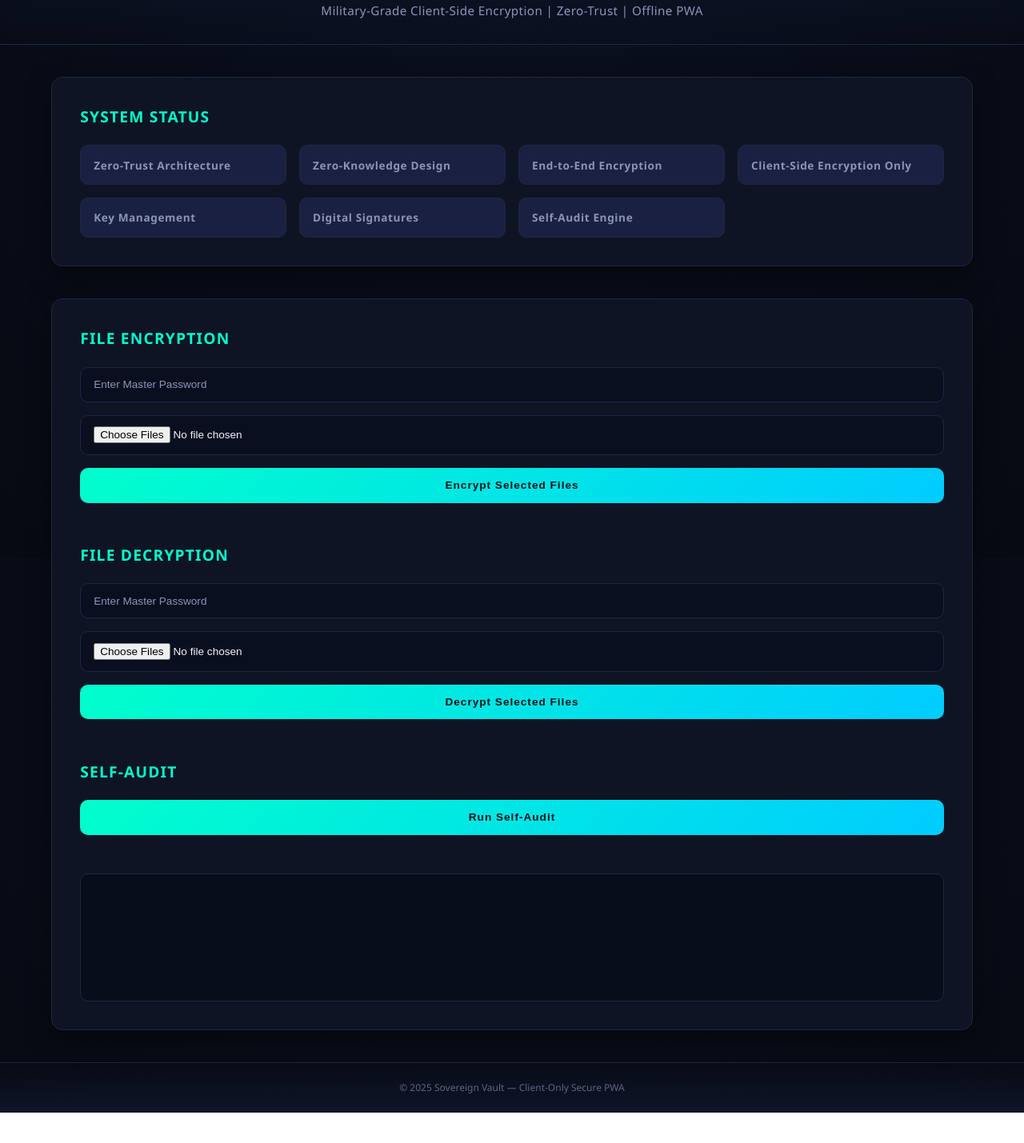
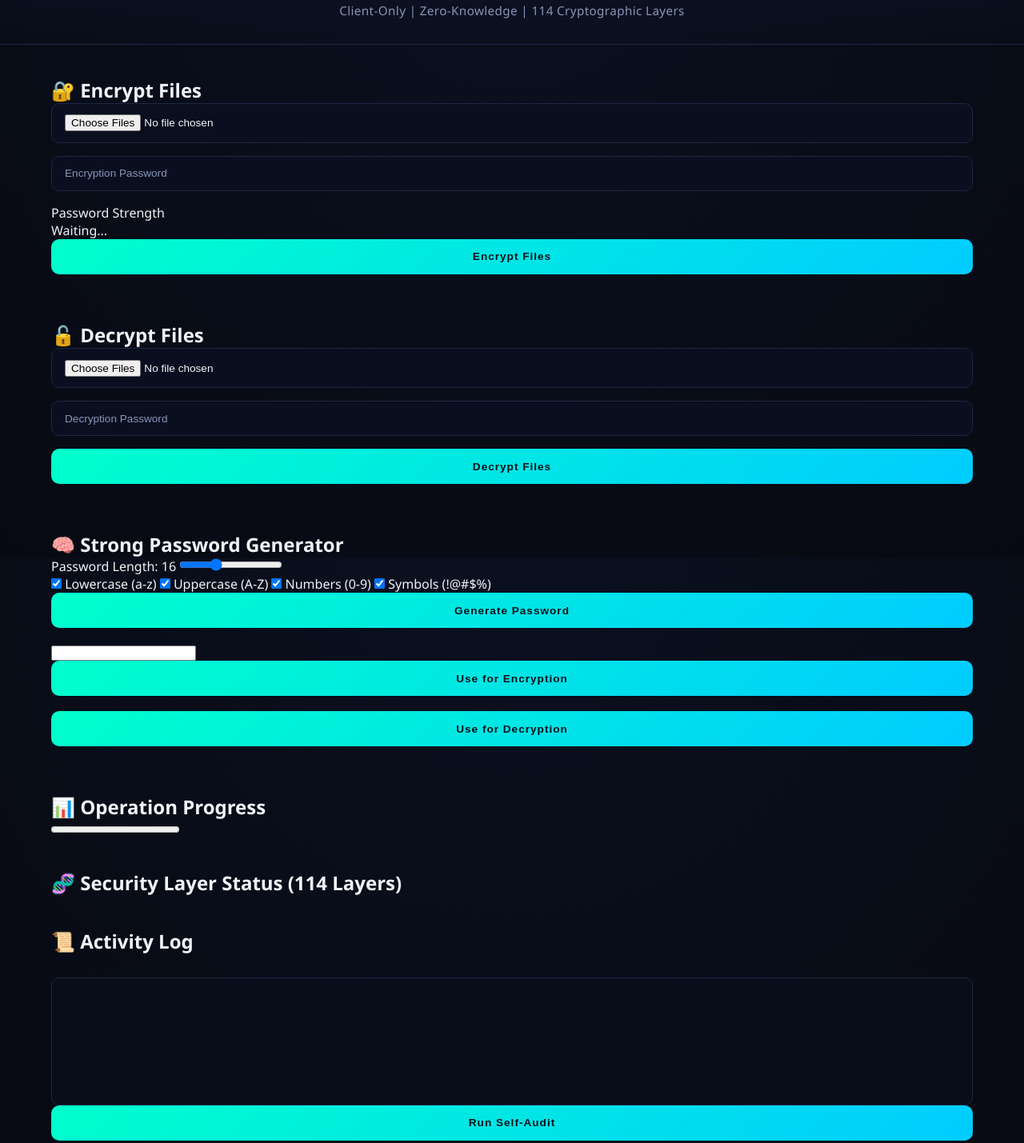
Before and after one commit to muha-001/Sovereign-Vault, a plain HTML site: page index.html in a window 1280 px wide. Shown: the part 103-1532 px from the top of the page at 80% size. Before the commit the page ends 1494 px from the top, so only its background shows below. Drawn offline with Linux system fonts and the light colour scheme; a script that the page names is missing.

Commit message:
Update index.html

```diff
--- a/index.html
+++ b/index.html
@@ -3,54 +3,123 @@
 <head>
 <meta charset="UTF-8">
 <meta name="viewport" content="width=device-width, initial-scale=1.0">
-<title>Sovereign Vault</title>
+
+<title>Sovereign Vault – Military‑Grade Client‑Only Encryption</title>
+
 <link rel="stylesheet" href="style.css">
-<link rel="manifest" href="manifest.json">
+<link rel="manifest" href="./manifest.json">
+
+<script>
+if ('serviceWorker' in navigator) {
+  window.addEventListener('load', () => {
+    navigator.serviceWorker.register('./service-worker.js');
+  });
+}
+</script>
 </head>
+
 <body>
+
 <header>
   <h1>Sovereign Vault</h1>
-    <p>Military-Grade Client-Side Encryption | Zero-Trust | Offline PWA</p>
+  <p>Client‑Only | Zero‑Knowledge | 114 Cryptographic Layers</p>
 </header>
 
 <main>
-    <!-- System Status Panel -->
-    <section class="status-panel">
-      <h2>System Status</h2>
-      <div class="layer-status">
-        <div class="layer">Zero-Trust Architecture</div>
-        <div class="layer">Zero-Knowledge Design</div>
-        <div class="layer">End-to-End Encryption</div>
-        <div class="layer">Client-Side Encryption Only</div>
-        <div class="layer">Key Management</div>
-        <div class="layer">Digital Signatures</div>
-        <div class="layer">Self-Audit Engine</div>
+
+<!-- ===================== -->
+<!-- 🔐 ENCRYPT FILES -->
+<!-- ===================== -->
+<section class="vault-section encrypt-section">
+  <h2>🔐 Encrypt Files</h2>
+
+  <input type="file" id="encryptFileInput" multiple>
+
+  <input type="password" id="encryptPassword" placeholder="Encryption Password">
+
+  <!-- Password Strength -->
+  <div class="password-strength">
+    <label>Password Strength</label>
+    <div class="strength-bar">
+      <div id="strengthFill"></div>
+    </div>
+    <span id="strengthLabel">Waiting...</span>
+  </div>
+
+  <button id="encryptBtn">Encrypt Files</button>
+</section>
+
+<!-- ===================== -->
+<!-- 🔓 DECRYPT FILES -->
+<!-- ===================== -->
+<section class="vault-section decrypt-section">
+  <h2>🔓 Decrypt Files</h2>
+
+  <input type="file" id="decryptFileInput" multiple>
+
+  <input type="password" id="decryptPassword" placeholder="Decryption Password">
+
+  <button id="decryptBtn">Decrypt Files</button>
+</section>
+
+<!-- ===================== -->
+<!-- 🔑 PASSWORD GENERATOR -->
+<!-- ===================== -->
+<section class="vault-section password-generator">
+  <h2>🧠 Strong Password Generator</h2>
+
+  <label>Password Length: <span id="lengthValue">16</span></label>
+  <input type="range" id="passwordLength" min="8" max="32" value="16">
+
+  <div class="options">
+    <label><input type="checkbox" id="optLower" checked> Lowercase (a‑z)</label>
+    <label><input type="checkbox" id="optUpper" checked> Uppercase (A‑Z)</label>
+    <label><input type="checkbox" id="optNumbers" checked> Numbers (0‑9)</label>
+    <label><input type="checkbox" id="optSymbols" checked> Symbols (!@#$%)</label>
+  </div>
+
+  <button id="generatePasswordBtn">Generate Password</button>
+
+  <input type="text" id="generatedPassword" readonly>
+
+  <button id="useForEncrypt">Use for Encryption</button>
+  <button id="useForDecrypt">Use for Decryption</button>
+</section>
+
+<!-- ===================== -->
+<!-- 📊 PROGRESS -->
+<!-- ===================== -->
+<section class="vault-section">
+  <h2>📊 Operation Progress</h2>
+  <progress id="progressBar" value="0" max="100"></progress>
+</section>
+
+<!-- ===================== -->
+<!-- 🧬 LAYER STATUS -->
+<!-- ===================== -->
+<section class="vault-section layers">
+  <h2>🧬 Security Layer Status (114 Layers)</h2>
+  <div class="layer-container">
+    <!-- يتم توليد 114 طبقة ديناميكيًا عبر app.js -->
   </div>
 </section>
 
-    <!-- File Encryption Panel -->
-    <section class="file-panel">
-      <h2>File Encryption</h2>
-      <input type="password" id="passwordEncrypt" placeholder="Enter Master Password">
-      <input type="file" id="fileEncryptInput" multiple>
-      <button id="encryptBtn">Encrypt Selected Files</button>
+<!-- ===================== -->
+<!-- 📜 LOGS -->
+<!-- ===================== -->
+<section class="vault-section logs">
+  <h2>📜 Activity Log</h2>
+  <div id="logPanel"></div>
+  <button id="auditBtn">Run Self‑Audit</button>
+</section>
 
-      <h2>File Decryption</h2>
-      <input type="password" id="passwordDecrypt" placeholder="Enter Master Password">
-      <input type="file" id="fileDecryptInput" multiple>
-      <button id="decryptBtn">Decrypt Selected Files</button>
-
-      <h2>Self-Audit</h2>
-      <button id="auditBtn">Run Self-Audit</button>
-
-      <div id="logPanel"></div>
-    </section>
 </main>
 
 <footer>
-    <p>© 2025 Sovereign Vault — Client-Only Secure PWA</p>
+  <p>© 2025 Sovereign Vault – No Servers. No Trust. No Recovery.</p>
 </footer>
 
-  <script src="app.js"></script>
+<script type="module" src="app.js"></script>
+
 </body>
 </html>
```
Lines whose indentation alone changed are shown as unchanged.
